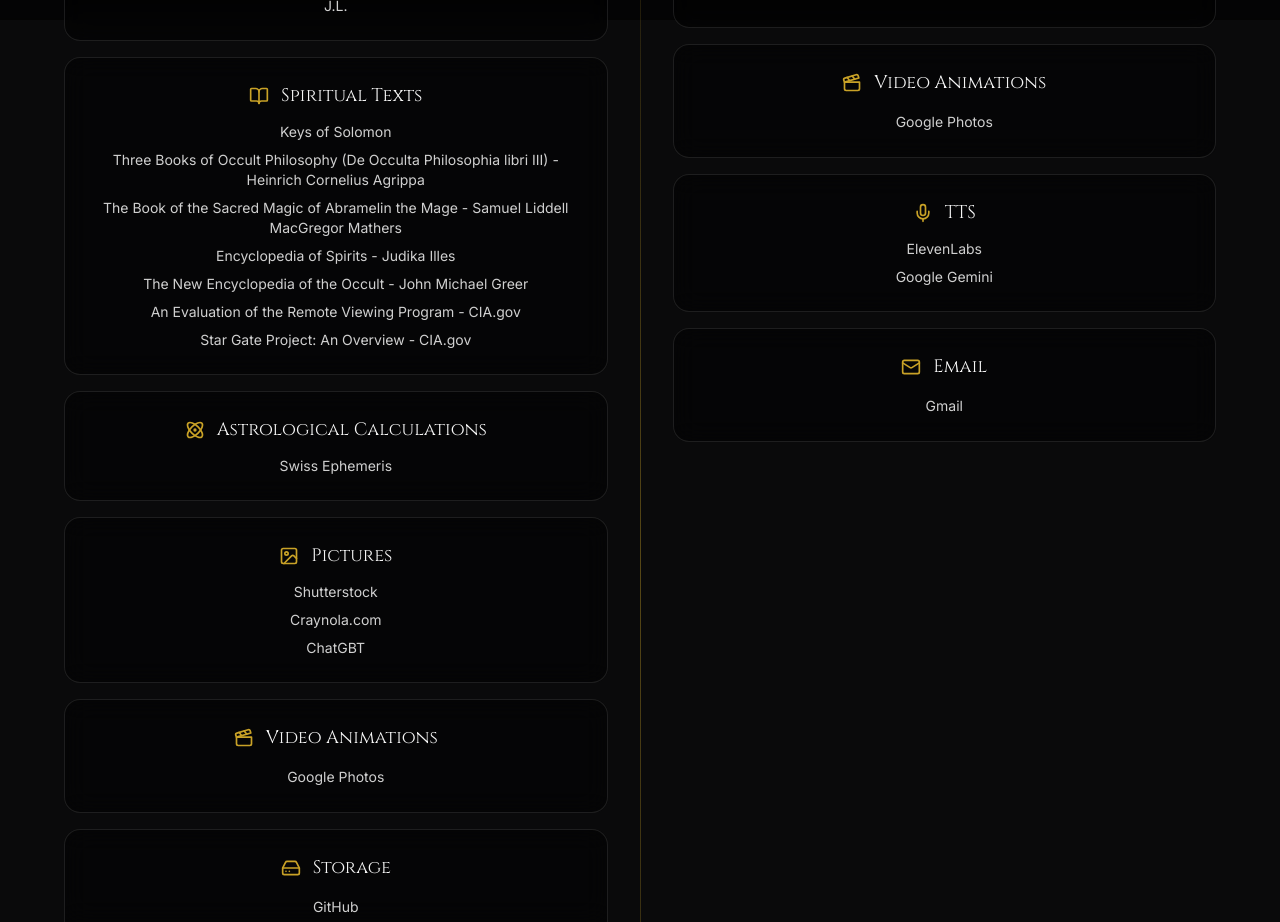
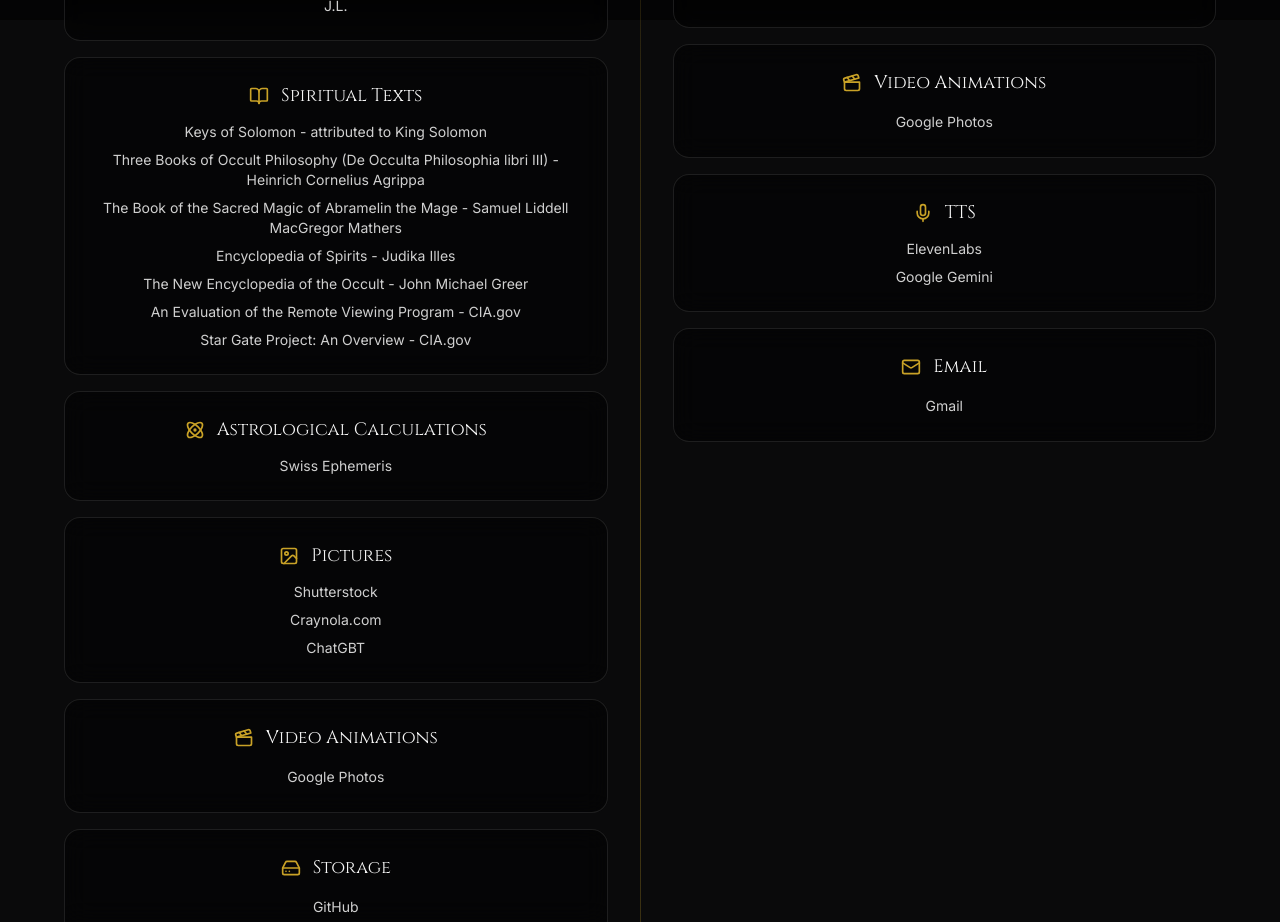
Before and after one commit to etheriasystems-2410/Etheriasystems.online, a React (Vite) app: page /credits in a window 1280 px wide. Shown: the part 780-1702 px from the top of the page. Built offline with nearby package versions, Linux system fonts and the light colour scheme; grey boxes are pictures that could not be loaded.

Commit message:
content: attribute Keys of Solomon to King Solomon on credits page

```diff
--- a/src/pages/CreditsPage.tsx
+++ b/src/pages/CreditsPage.tsx
@@ -106,7 +106,7 @@
                     <h3 className="font-cinzel text-base sm:text-lg text-[#f5f5f5]">Spiritual Texts</h3>
                   </div>
                   <div className="text-center space-y-2">
-                    <p className="text-[#d0d0d0] text-sm">Keys of Solomon</p>
+                    <p className="text-[#d0d0d0] text-sm">Keys of Solomon - attributed to King Solomon</p>
                     <p className="text-[#d0d0d0] text-sm">Three Books of Occult Philosophy (De Occulta Philosophia libri III) - Heinrich Cornelius Agrippa</p>
                     <p className="text-[#d0d0d0] text-sm">The Book of the Sacred Magic of Abramelin the Mage - Samuel Liddell MacGregor Mathers</p>
                     <p className="text-[#d0d0d0] text-sm">Encyclopedia of Spirits - Judika Illes</p>
```
